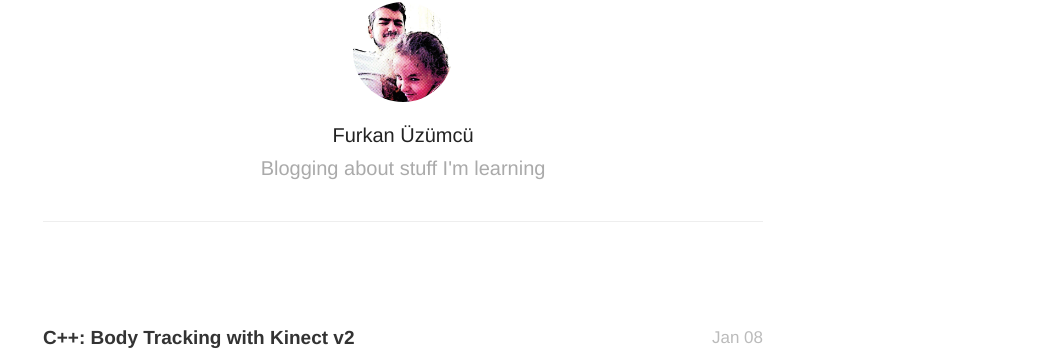
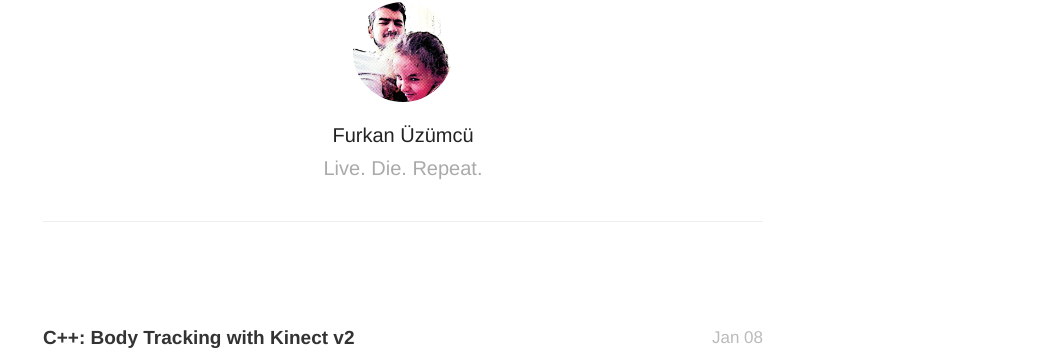
Before and after one commit to Furkanzmc/furkanzmc.github.io, a Jekyll site: the page built from index.html, in a window 1280 px wide. Shown: the part 136-486 px from the top of the page, without its empty margins (237-1280 px from the left). Built offline with Jekyll 4.4.1, drawn with Linux system fonts in a browser that asks for light colours; nearby versions of some CDN libraries; Markdown is read by kramdown in place of the engine named in the settings; the list of posts is cut into pages by our own code.

Commit message:
Change description

```diff
--- a/_config.yml
+++ b/_config.yml
@@ -1,5 +1,5 @@
 name: zmc.space
-description: Blogging about stuff I'm learning
+description: Live. Die. Repeat.
 meta_description: "zmc.space, blogging about things I learn"
 
 aboutPage: true
```
